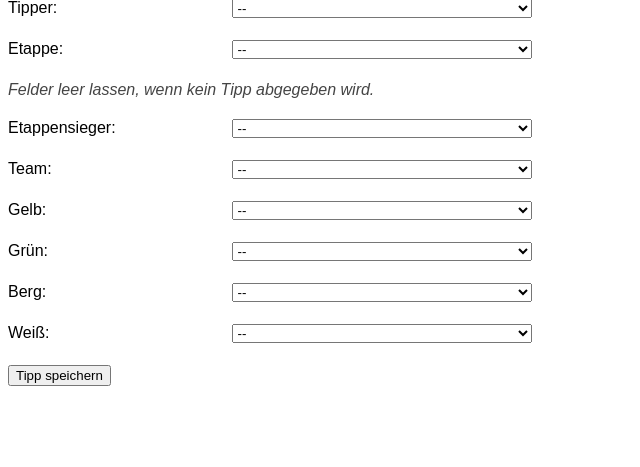
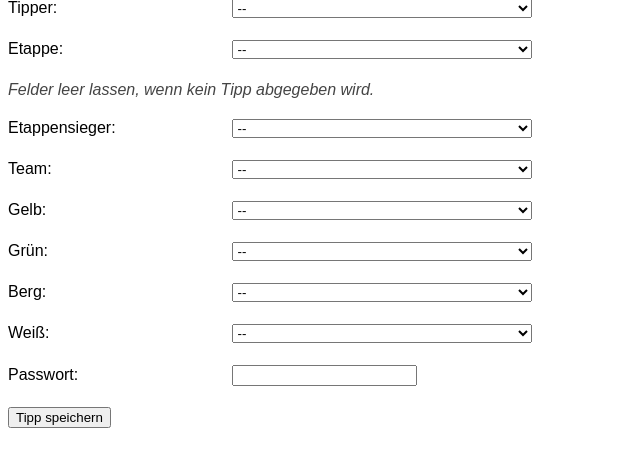
Before and after one commit to DrJEcht/tour-tippspiel, a Flask app: page /tippen in a window 1280 px wide. Shown: the part 116-583 px from the top of the page, without its empty margins (0-640 px from the left). Run offline with Flask 3, Linux system fonts and the light colour scheme; data that the repository does not hold is empty.

Commit message:
Add password input field to tippen.html

```diff
--- a/templates/tippen.html
+++ b/templates/tippen.html
@@ -115,7 +115,9 @@
         <br><br>
       </div>
     {% endfor %}
-
+    <label for="passwort">Passwort:</label>
+    <input type="password" name="passwort" required>
+    <br><br>
     <button type="submit">Tipp speichern</button>
 
 
```
